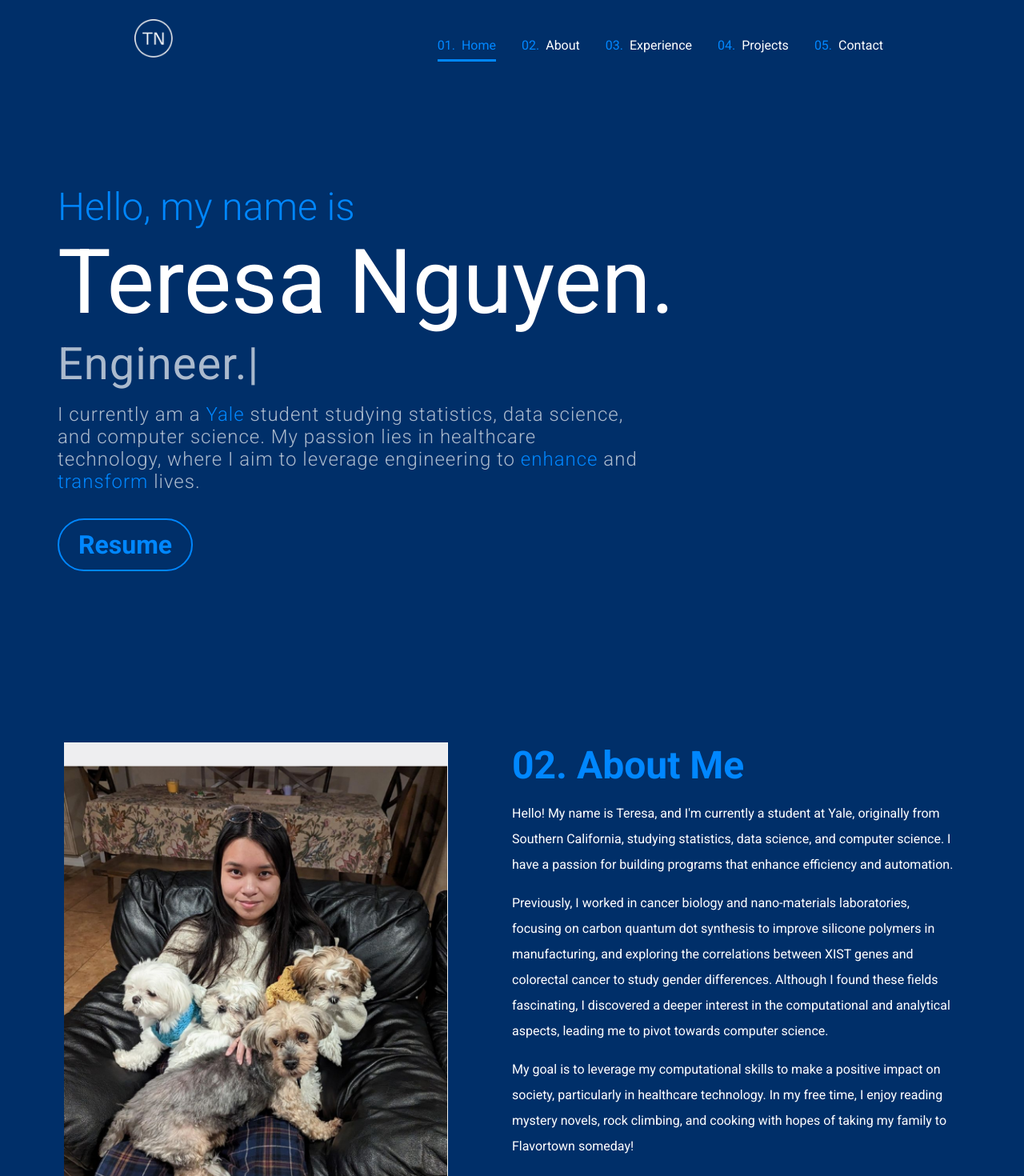
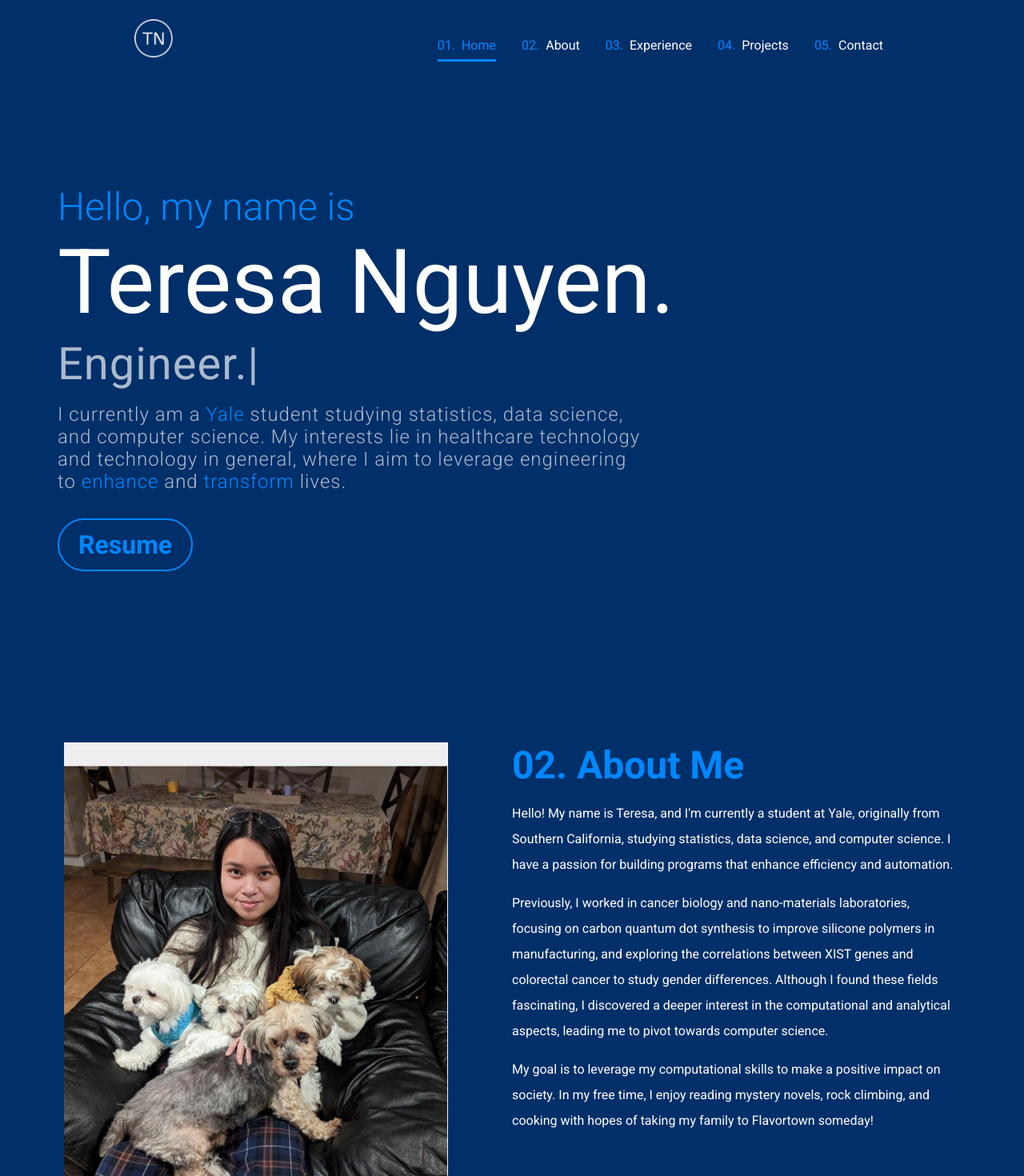
Before and after one commit to teresanguyen01/Teresa-Portfolio, a React (Create React App) app: page / in a window 1280 px wide. Shown: the top 1470 px of the page at 80% size. Built offline with nearby package versions, Linux system fonts and the light colour scheme.

Commit message:
change descriptions

```diff
--- a/src/components/About/about.js
+++ b/src/components/About/about.js
@@ -39,7 +39,7 @@ const About = () => {
         <div className="aboutDesc fadeElement">
           <p>Hello! My name is Teresa, and I'm currently a student at Yale, originally from Southern California, studying statistics, data science, and computer science. I have a passion for building programs that enhance efficiency and automation.</p>
           <p>Previously, I worked in cancer biology and nano-materials laboratories, focusing on carbon quantum dot synthesis to improve silicone polymers in manufacturing, and exploring the correlations between XIST genes and colorectal cancer to study gender differences. Although I found these fields fascinating, I discovered a deeper interest in the computational and analytical aspects, leading me to pivot towards computer science.</p>
-          <p>My goal is to leverage my computational skills to make a positive impact on society, particularly in healthcare technology. In my free time, I enjoy reading mystery novels, rock climbing, and cooking with hopes of taking my family to Flavortown someday!</p>
+          <p>My goal is to leverage my computational skills to make a positive impact on society. In my free time, I enjoy reading mystery novels, rock climbing, and cooking with hopes of taking my family to Flavortown someday!</p>
         </div>
       </div>
     </div>
--- a/src/components/Home/home.js
+++ b/src/components/Home/home.js
@@ -16,7 +16,7 @@ const Home = () => {
           <Typed strings={['Researcher.', 'Developer.', 'Engineer.', 'Tech Enthusiast.', 'Dog Lover.']} typeSpeed={40} backSpeed={50} loop startDelay={1500} />
         </div>
         <div className="introPara fadeIn">
-          I currently am a <span className="highlightColor">Yale</span> student studying statistics, data science, and computer science. My passion lies in healthcare technology, where I aim to leverage engineering to <span className="highlightColor">enhance</span> and <span className="highlightColor">transform</span> lives.
+          I currently am a <span className="highlightColor">Yale</span> student studying statistics, data science, and computer science. My interests lie in healthcare technology and technology in general, where I aim to leverage engineering to <span className="highlightColor">enhance</span> and <span className="highlightColor">transform</span> lives.
         </div>
         <a href="https://drive.google.com/file/d/1pQzWNzZ8uxveQasjbXoQbroWM7fx2vPa/view?usp=sharing" className="btn">Resume</a>
       </div>
```
